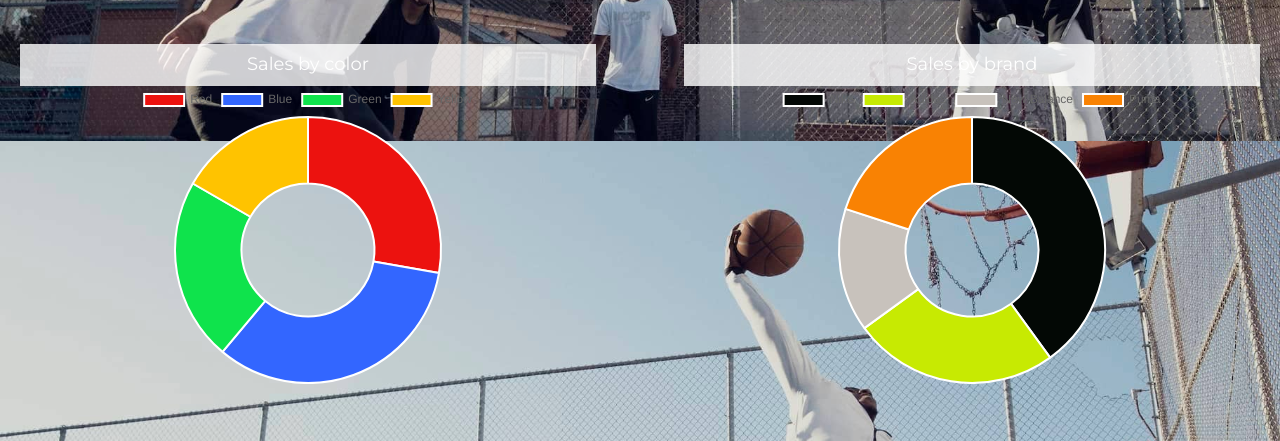
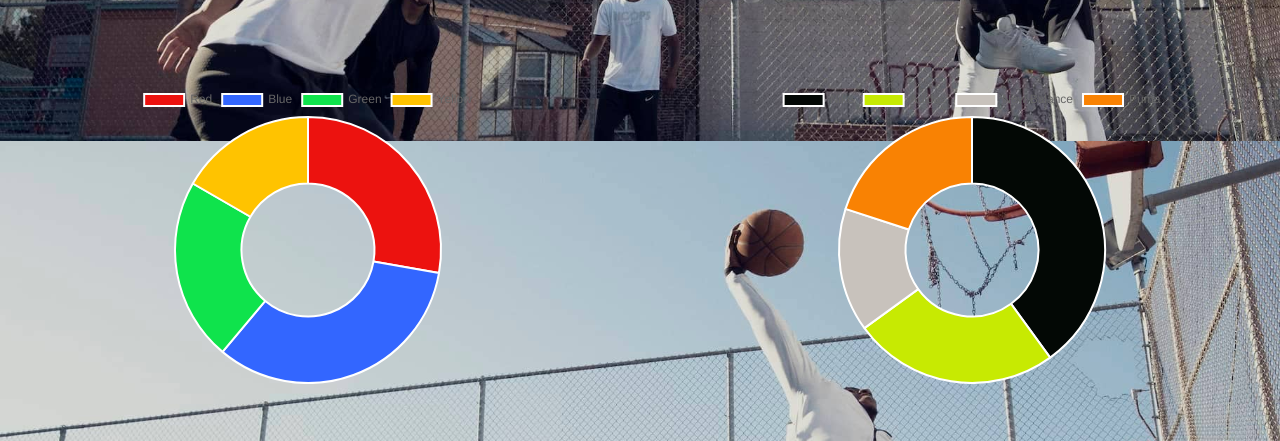
Before and after one commit to alonx5050/ShoeWarma, a website: page Frontend/Public/Information.html in a window 1280 px wide. Shown: the part 659-1100 px from the top of the page. Drawn offline with nearby package versions, Linux system fonts and the light colour scheme.

Commit message:
Add files via upload
 statics view by admin/user

```diff
--- a/Frontend/Public/Information.html
+++ b/Frontend/Public/Information.html
@@ -11,7 +11,6 @@
 	<link rel="stylesheet" href="https://cdnjs.cloudflare.com/ajax/libs/font-awesome/4.7.0/css/font-awesome.min.css">
 	<link rel="stylesheet" href="Assets/CSS/Information.css">
 	<link rel="stylesheet" href="Assets/CSS/style.css">
-	<script src="Assets/js/Information.js"></script>
 	<script src="https://code.jquery.com/jquery-3.7.0.min.js"></script>
 </head>
 
@@ -52,12 +51,12 @@
 			<h2>Statistical Data</h2>
 			<div class="graphs-wrapper">
 				<div class="graph-container">
-					<h4>Sales by color</h4>
+
 					<canvas id="colorGraph"></canvas>
 				</div>
 
 				<div class="graph-container">
-					<h4>Sales by brand</h4>
+
 					<canvas id="typeGraph"></canvas>
 				</div>
 			</div>
```
